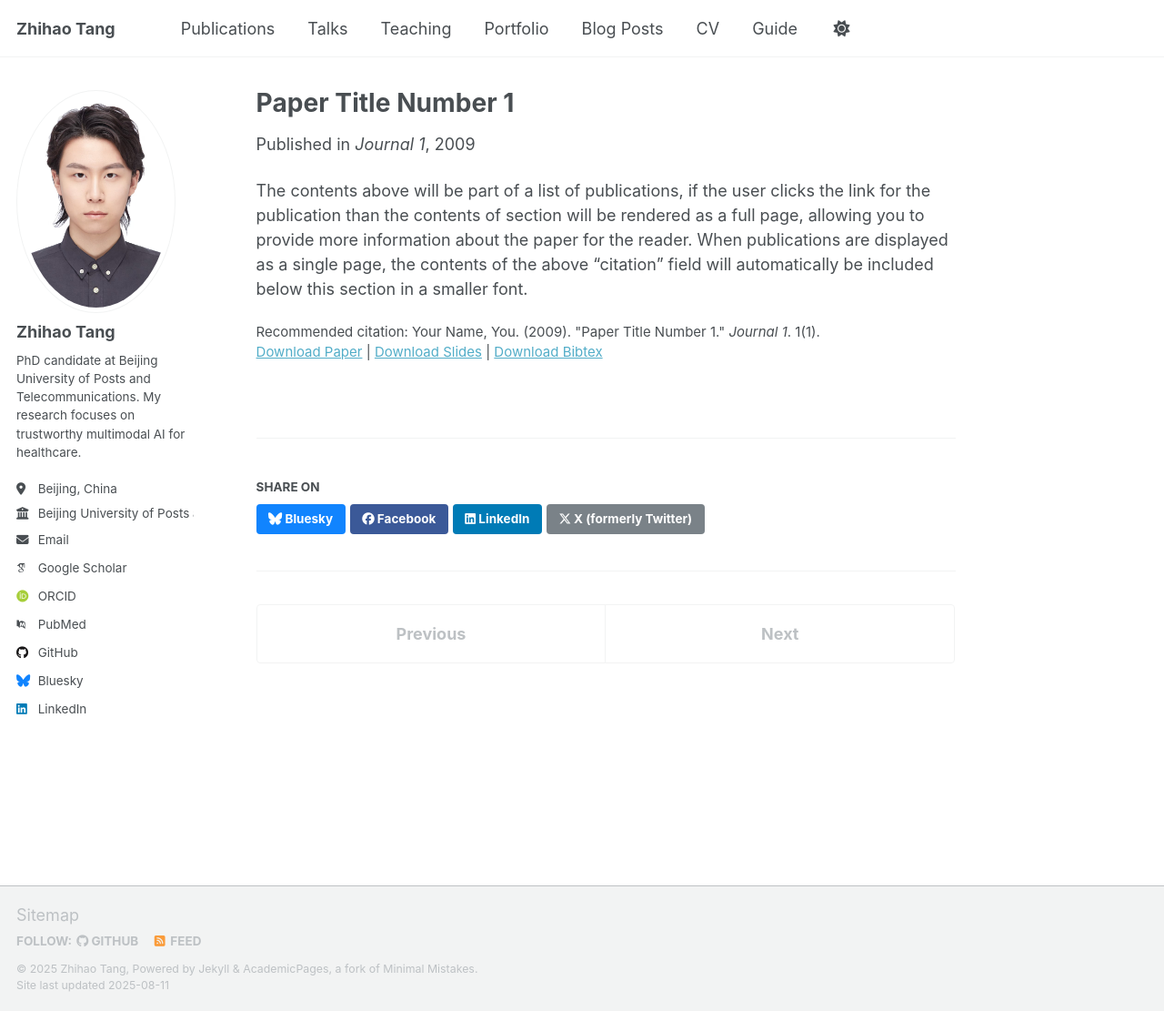
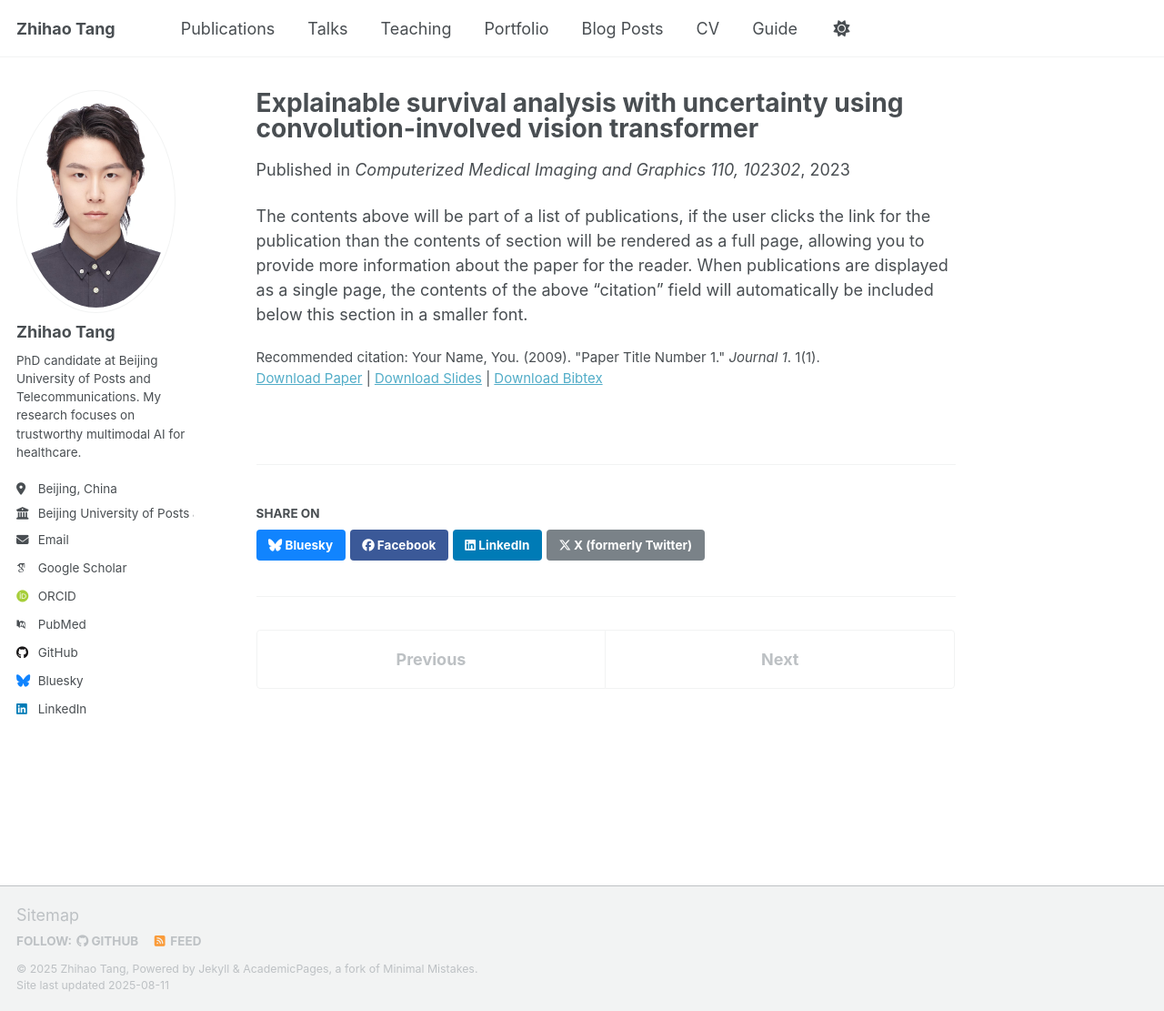
Before and after one commit to t-zhihao/t-zhihao.github.io, a Jekyll site: the page built from _publications/2025-06-08-paper-title-number-5.md, in a window 1280 px wide and 1111 px high. Shown: the whole window at 91% size. Built offline with Jekyll 4.4.1, drawn with Linux system fonts in a browser that asks for light colours; some web fonts are replaced; a script that is not in the unit is left out.

Commit message:
Update 2025-06-08-paper-title-number-5.md

```diff
--- a/_publications/2025-06-08-paper-title-number-5.md
+++ b/_publications/2025-06-08-paper-title-number-5.md
@@ -1,13 +1,12 @@
 ---
-title: "Paper Title Number 1"
+title: "Explainable survival analysis with uncertainty using convolution-involved vision transformer"
 collection: publications
 category: manuscripts
 permalink: /publication/2009-10-01-paper-title-number-1
 excerpt: >-
   To address the lack of trust in "black-box" medical AI models and the safety risks of their overconfident predictions, we propose the ESAUT framework. ESAUT utilizes a convolution-enhanced Vision Transformer (ViT) for whole slide image analysis and introduces stochastic uncertainty to quantify prediction confidence. Furthermore, our post-hoc explainability method enhances transparency and trust by identifying the key image regions and cellular features that drive the model's decisions.
 date: 2023-09-23
-date: 2009-10-01
-venue: 'Journal 1'
+venue: 'Computerized Medical Imaging and Graphics 110, 102302'
 slidesurl: 'http://academicpages.github.io/files/slides1.pdf'
 paperurl: 'http://academicpages.github.io/files/paper1.pdf'
 bibtexurl: 'http://academicpages.github.io/files/bibtex1.bib'
```
